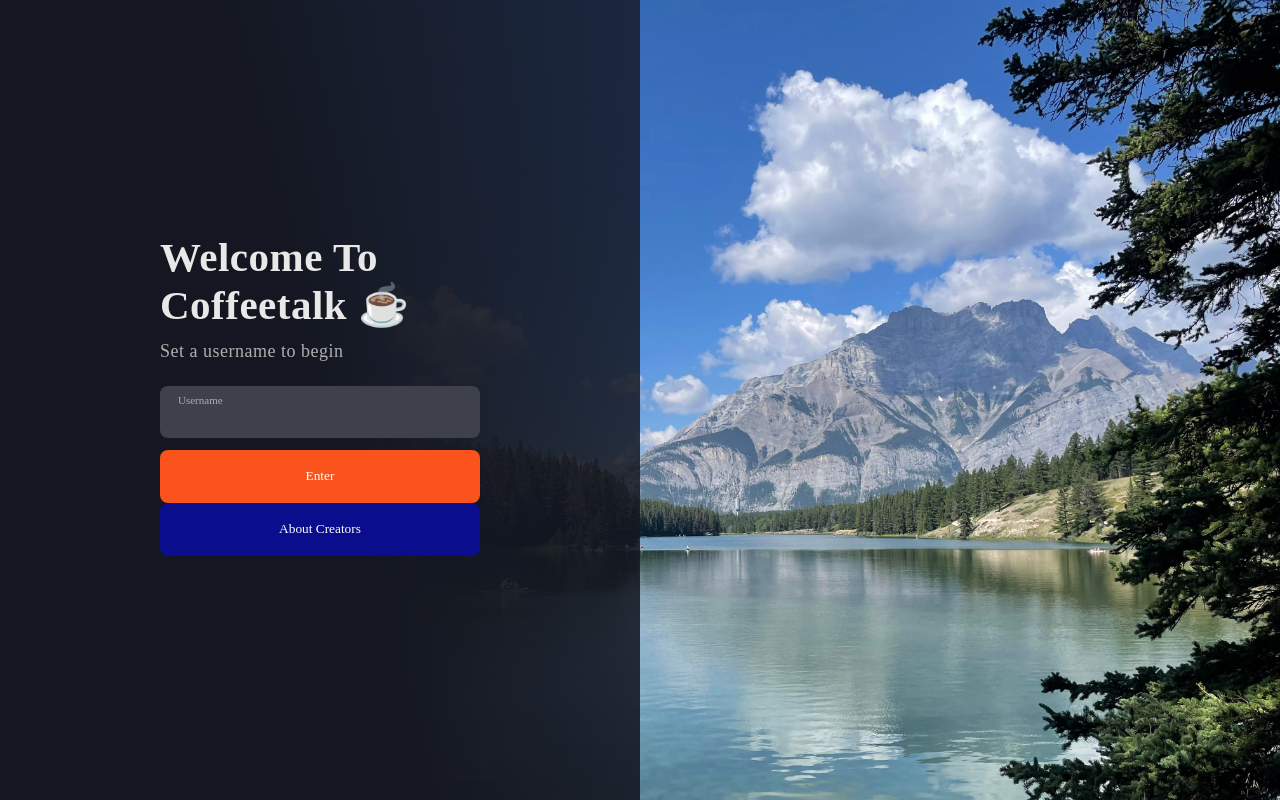
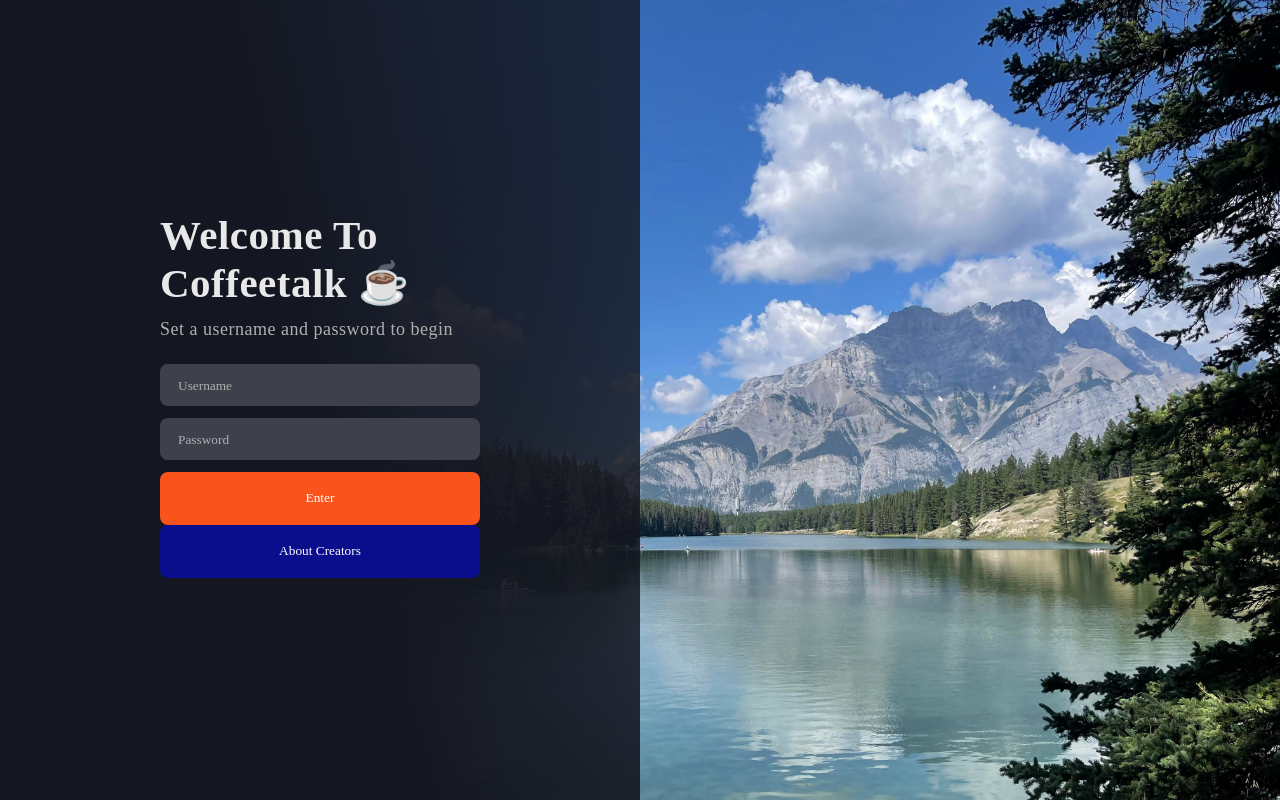
Before and after one commit to simonaselle/CoffeeTalk, a React (Vite) app in the folder frontend/: page / in a window 1280 px wide. Built offline with nearby package versions, Linux system fonts and the light colour scheme.

Commit message:
created password button

```diff
--- a/frontend/src/App.css
+++ b/frontend/src/App.css
@@ -6,7 +6,7 @@ body {
   width: 100vw;
   margin: 0px;
 }
-
+/*black shade width*/
 .background {
   width: 50vw;
   height: 100vh;
@@ -21,7 +21,7 @@ body {
   max-width: 350px;
   padding: 0% 25% 0% 25%;
 }
-
+/*Title*/
 .form-title {
   font-size: 41px;
   font-family: 'Avenir';
@@ -30,7 +30,7 @@ body {
   color: #e8e8e8;
   padding-bottom: 12px;
 }
-
+/*heading 1*/
 .form-subtitle {
   font-size: 18px;
   font-family: 'Avenir';
@@ -51,7 +51,6 @@ body {
   flex-direction: column;
   gap: 12px;
 }
-
 .auth-label {
   position: absolute;
   top: 8px;
@@ -63,12 +62,23 @@ body {
 }
 .auth-input {
   background-color: #3e404b;
-  color: white;
+  color: rgb(255, 255, 255);
   font-family: "Avenir";
   outline: none;
   border: none;
   border-radius: 8px;
-  padding: 24px 18px 12px 18px;
+  padding: 14px 18px 12px 18px;
+  width: calc(100% - 18px - 18px);
+  margin-bottom: 12px;
+}
+.auth-password {
+  background-color: #3e404b;
+  color: rgb(255, 255, 255);
+  font-family: "Avenir";
+  outline: none;
+  border: none;
+  border-radius: 8px;
+  padding: 14px 18px 12px 18px;
   width: calc(100% - 18px - 18px);
   margin-bottom: 12px;
 }
--- a/frontend/src/AuthPage.jsx
+++ b/frontend/src/AuthPage.jsx
@@ -13,18 +13,27 @@ const AuthPage = (props) => {
 
     return (
         <div className="background">
+            <style>
+                {`
+                .auth-input::placeholder,
+                .auth-password::placeholder {
+                    color: rgb(175, 175, 175); /* Placeholder text color */
+                    font-family: Avenir; /* Placeholder text font */
+                }
+                `}
+            </style>
             <form onSubmit={onSubmit} className="form-card">
                 <div className="form-title">
                     Welcome To Coffeetalk ☕
                 </div>
 
                 <div className="form-subtitle">
-                    Set a username to begin
+                    Set a username and password to begin
                 </div>
 
                 <div className="auth">
-                    <div className="auth-label">Username</div>
-                    <input className="auth-input" name="username" />
+                    <input className="auth-input" name="username" placeholder="Username" />
+                    <input className="auth-password" name="password" placeholder="Password" />
                     <button className="auth-button" type="submit">Enter</button>
                     <button className="about-button" type="creators">About Creators</button>
                 </div>
```
